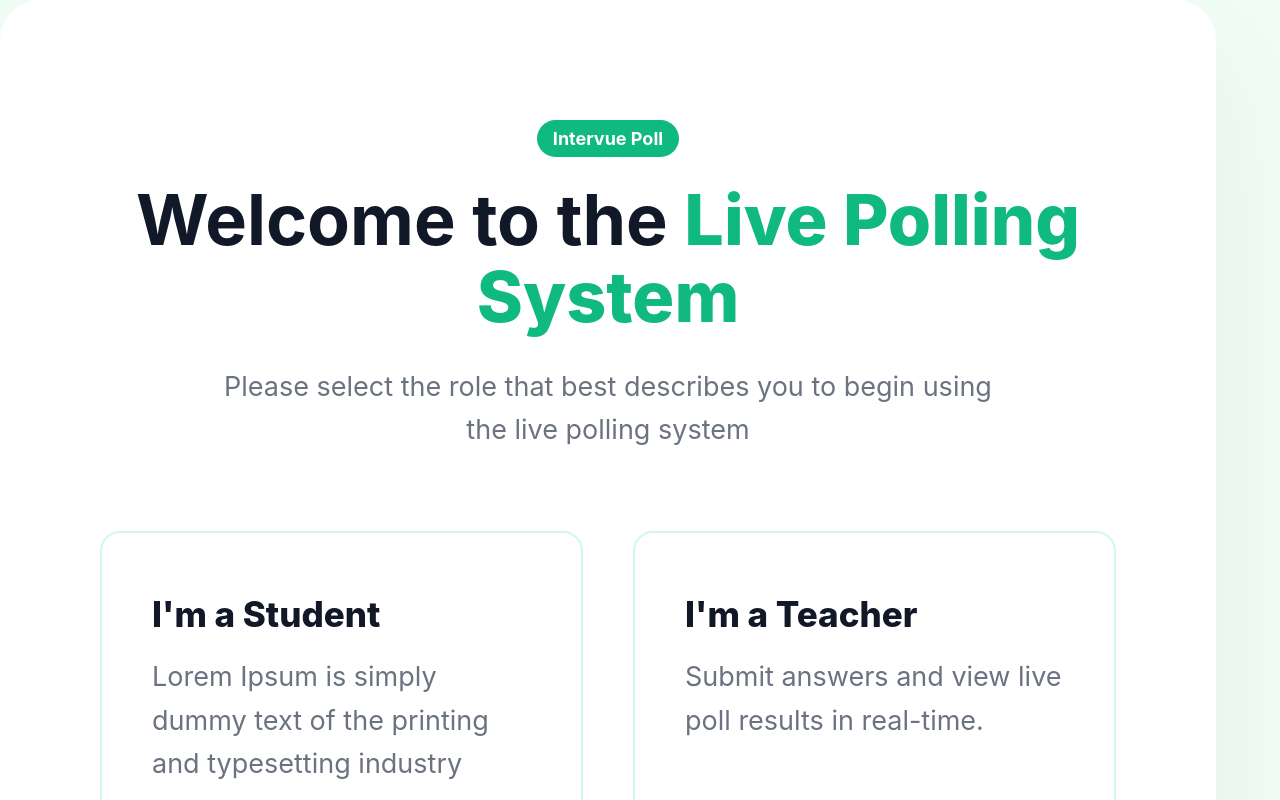
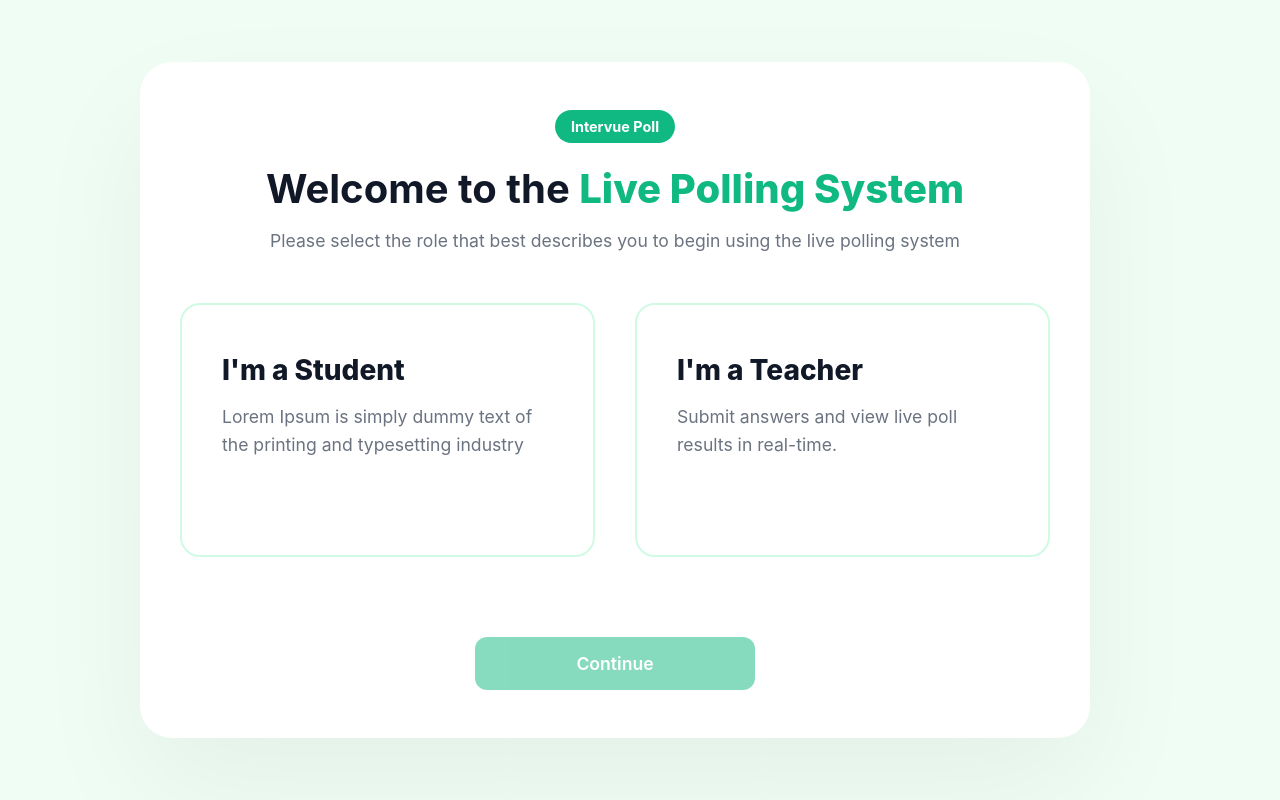
Before and after one commit to khush239/live-pooling, a React (Vite) app in the folder client/: page / in a window 1280 px wide. Shown: the top 800 px of the page. Built offline with nearby package versions, Linux system fonts and the light colour scheme; no server answers.

Commit message:
Optimize UI scale: reduce global font size and sidebar width for production

```diff
--- a/client/src/index.css
+++ b/client/src/index.css
@@ -19,8 +19,8 @@
 }
 
 html {
-    font-size: 20px;
-    /* Increased base for massive layout */
+    font-size: 16px;
+    /* Balanced base for production */
 }
 
 body {
@@ -35,18 +35,18 @@ body {
 
 @media (min-width: 1440px) {
     html {
-        font-size: 24px;
-        /* Massive font for ultra-wide screens */
+        font-size: 18px;
+        /* Comfortable font for wide screens */
     }
 }
 
 /* Onboarding */
 .onboarding-card {
     background: white;
-    padding: 6rem 5rem;
-    border-radius: 40px;
-    max-width: 1400px;
-    /* Much wider */
+    padding: 3rem 2.5rem;
+    border-radius: 32px;
+    max-width: 1000px;
+    /* Adjusted width */
     width: 95%;
     text-align: center;
     box-shadow: 0 50px 120px rgba(0, 0, 0, 0.05);
@@ -85,15 +85,15 @@ p {
 }
 
 .onboarding-card h1 {
-    font-size: 3.5rem;
-    margin-bottom: 1.5rem;
+    font-size: 2.5rem;
+    margin-bottom: 1rem;
     line-height: 1.1;
 }
 
 .onboarding-card p {
     color: var(--text-muted);
-    font-size: 1.35rem;
-    margin-bottom: 4rem;
+    font-size: 1.1rem;
+    margin-bottom: 3rem;
     line-height: 1.6;
     max-width: 800px;
     margin-left: auto;
@@ -137,7 +137,7 @@ p {
 
 .role-desc {
     margin-bottom: 0;
-    font-size: 1.15rem;
+    font-size: 1rem;
     color: var(--text-muted);
     line-height: 1.5;
 }
@@ -498,8 +498,8 @@ p {
 
 /* Side Panel */
 .side-panel {
-    width: 800px;
-    /* Ultra-wide sidebar */
+    width: 400px;
+    /* Comfortable sidebar width */
     background: white;
     border-left: 2px solid #e5e7eb;
     display: flex;
@@ -514,15 +514,15 @@ p {
 
 .side-panel-tabs button {
     flex: 1;
-    padding: 24px;
+    padding: 16px;
     background: none;
     border: none;
     font-weight: 800;
     color: var(--text-muted);
     cursor: pointer;
     transition: all 0.2s;
-    font-size: 1.4rem;
-    /* Massive tabs */
+    font-size: 1rem;
+    /* Balanced tabs */
 }
 
 .side-panel-tabs button.active {
@@ -554,10 +554,10 @@ p {
 
 .msg {
     max-width: 90%;
-    padding: 24px 32px;
-    border-radius: 28px;
-    font-size: 1.6rem;
-    /* Massive chat font */
+    padding: 16px 20px;
+    border-radius: 20px;
+    font-size: 1rem;
+    /* Standard chat font */
     position: relative;
     line-height: 1.6;
 }
@@ -652,8 +652,8 @@ p {
 
 .participant-name {
     font-weight: 800;
-    font-size: 1.4rem;
-    /* Massive participant name */
+    font-size: 1.1rem;
+    /* Balanced participant name */
     color: var(--text-main);
 }
 
@@ -825,12 +825,12 @@ p {
 .nav-actions button {
     background: white;
     border: 2px solid #e5e7eb;
-    padding: 12px 24px;
+    padding: 10px 20px;
     display: flex;
     align-items: center;
-    gap: 12px;
-    font-size: 1.2rem;
-    /* Massive nav buttons */
+    gap: 10px;
+    font-size: 1rem;
+    /* Standard nav buttons */
     font-weight: 700;
     border-radius: 12px;
 }
```
